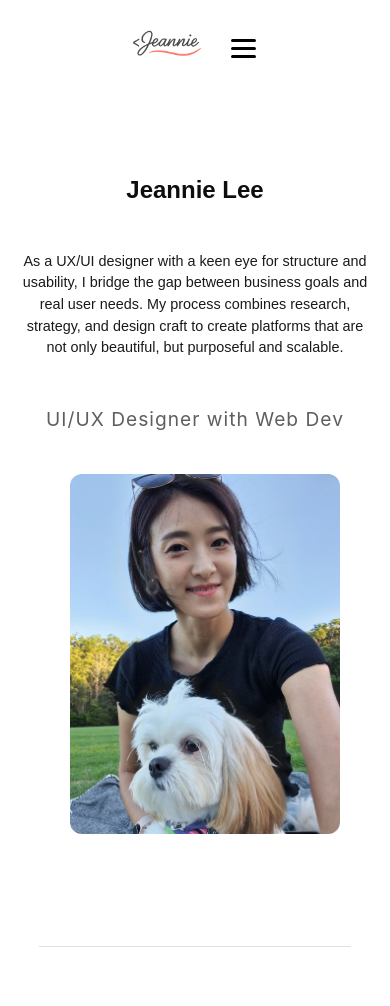
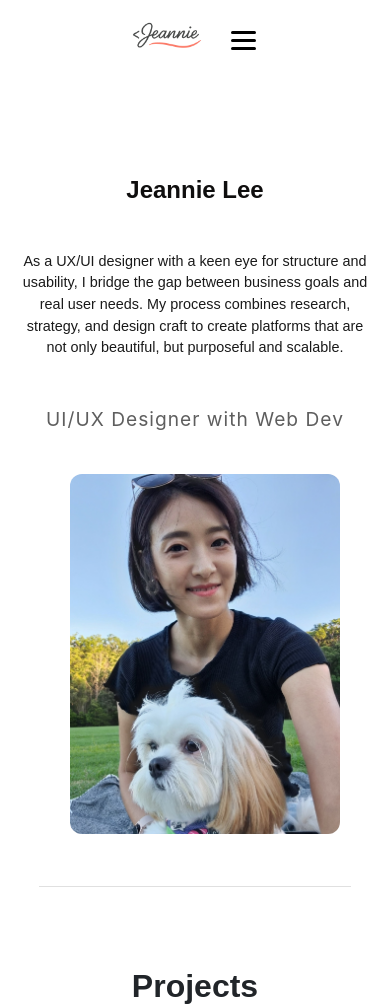
Before and after one commit to Mijincode/jeannie-portfolio, a React (Create React App) app: page / in a window 390 px wide. Shown: the top 1006 px of the page. Built offline with nearby package versions, Linux system fonts and the light colour scheme.

Commit message:
Add navbar sticky hide

```diff
--- a/src/components/NavBar.js
+++ b/src/components/NavBar.js
@@ -7,40 +7,64 @@ import Logo from "./images/jeannieLogo.png";
 export default function Navbar() {
   const [menuOpen, setMenuOpen] = useState(false);
   const [sticky, setSticky] = useState(false);
+  const [visible, setVisible] = useState(true);
+  const [lastY, setLastY] = useState(0);
+
   const location = useLocation();
   const navigate = useNavigate();
 
-  const toggleMenu = () => setMenuOpen(!menuOpen);
-  const handleScroll = () => setSticky(window.scrollY > 0);
+  const toggleMenu = () => setMenuOpen((v) => !v);
 
   useEffect(() => {
-    window.addEventListener("scroll", handleScroll);
+    const onScroll = () => {
+      const y = window.scrollY;
+      setSticky(y > 0);
+
+      const scrollingDown = y > lastY;
+      // 메뉴가 열려있지 않고, 어느정도 내려갔고, 아래로 스크롤 중이면 숨김
+      if (scrollingDown && y > 120 && !menuOpen) setVisible(false);
+      else setVisible(true);
+
+      setLastY(y);
+    };
+
+    const onMouseMove = (e) => {
+      // 화면 상단 80px 안으로 마우스가 들어오면 항상 표시
+      if (e.clientY <= 80) setVisible(true);
+    };
+
+    window.addEventListener("scroll", onScroll, { passive: true });
+    window.addEventListener("mousemove", onMouseMove);
     return () => {
-      window.removeEventListener("scroll", handleScroll);
+      window.removeEventListener("scroll", onScroll);
+      window.removeEventListener("mousemove", onMouseMove);
     };
-  }, []);
+  }, [lastY, menuOpen]);
+
+  // 메뉴 열면 강제로 표시 유지
+  useEffect(() => {
+    if (menuOpen) setVisible(true);
+  }, [menuOpen]);
 
   const scrollToSection = (id) => {
-    const element = document.getElementById(id);
-    if (element) {
-      element.scrollIntoView({ behavior: "smooth" });
-    }
+    const el = document.getElementById(id);
+    if (el) el.scrollIntoView({ behavior: "smooth" });
   };
 
   const handleLinkClick = (sectionId) => {
     setMenuOpen(false);
     if (location.pathname !== "/") {
       navigate("/", { replace: true });
-      setTimeout(() => {
-        scrollToSection(sectionId);
-      }, 100);
+      setTimeout(() => scrollToSection(sectionId), 100);
     } else {
       scrollToSection(sectionId);
     }
   };
 
   return (
-    <header className={`sticky ${sticky ? "active" : ""}`}>
+    <header
+      className={`sticky ${sticky ? "active" : ""} ${visible ? "" : "hide"}`}
+    >
       <nav className="navbar-container">
         <div className="navbar-content">
           <Link
@@ -51,7 +75,11 @@ export default function Navbar() {
             <img src={Logo} alt="jeannie-logo" className="logo" />
           </Link>
 
-          <button className="hamburger" onClick={toggleMenu}>
+          <button
+            className="hamburger"
+            onClick={toggleMenu}
+            aria-expanded={menuOpen}
+          >
             <span className="bar" />
             <span className="bar" />
             <span className="bar" />
--- a/src/components/styles.css
+++ b/src/components/styles.css
@@ -5,9 +5,20 @@ header.sticky {
   left: 0;
   right: 0;
   z-index: 999;
-  background-color: white;
-  animation: fadeInDown 0.3s ease-in-out;
+  background: #fff;
   width: 100%;
+  transform: translateY(0);
+  transition: transform 0.24s ease; /* 부드럽게 */
+  will-change: transform;
+}
+
+header.sticky.hide {
+  transform: translateY(-100%);
+}
+
+/* 사용자가 헤더 위에 올리면 즉시 노출 (마우스로 hover해도 복귀) */
+header.sticky:hover {
+  transform: translateY(0);
 }
 
 /* Navbar Container */
@@ -15,7 +26,7 @@ header.sticky {
   max-width: 1200px;
   margin: 1rem auto;
   padding: 1rem 1rem;
-  height: 4rem;
+  height: 3rem;
   font-size: large;
   font-family: Arial, Helvetica, sans-serif;
   display: flex;
@@ -88,7 +99,7 @@ header.sticky {
 .section-divider {
   border: none;
   border-top: 1px solid #ccc;
-  margin: 80px auto 40px;
+  margin: 60px auto 30px;
   width: 80%;
   max-width: 1200px;
   opacity: 0.6;
@@ -100,9 +111,39 @@ header.sticky {
     gap: 1rem;
   }
 
+  .hamburger {
+    display: flex;
+  }
+
   .navbar-links {
+    display: none;
     flex-direction: column;
     align-items: center;
+    background-color: white;
+    position: absolute;
     gap: 1rem;
+    top: 4rem;
+    right: 1rem;
+    padding: 1rem;
+    box-shadow: 0px 8px 16px rgba(0, 0, 0, 0.1);
+    z-index: 998;
+    border-radius: 8px;
+  }
+
+  .navbar-links.open {
+    display: flex;
+  }
+
+  .navbar-content {
+    flex-direction: row;
+    justify-content: space-between;
+  }
+
+  .nav-link {
+    color: #000;
+  }
+
+  .section-divider {
+    margin: 20px auto 20px;
   }
 }
```
